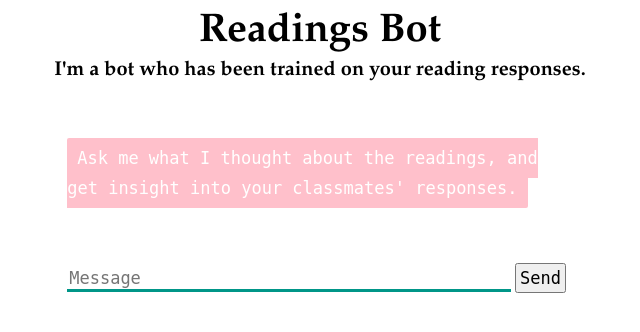
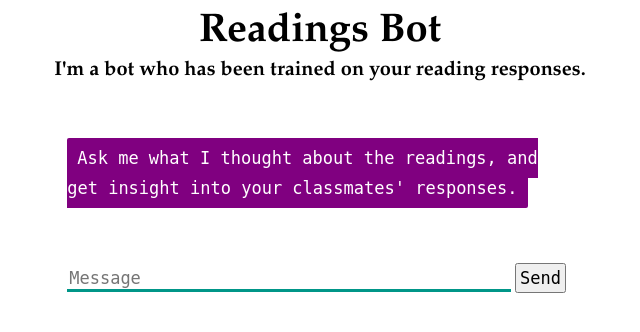
Before and after one commit to milesccoleman/readingsbot, a Flask app: page / in a window 1280 px wide. Shown: the top 332 px of the page, without its empty margins (320-960 px from the left). Run offline with Flask 2, Linux system fonts and the light colour scheme; some libraries are stand-ins or nearby versions.

Commit message:
Update style.css

```diff
--- a/static/style.css
+++ b/static/style.css
@@ -54,7 +54,7 @@ h3 {
 }
 
 .userText span {
-    background-color: white;
+    background-color: blue;
     padding: 10px;
     border-radius: 2px;
 }
@@ -68,7 +68,7 @@ h3 {
 }
 
 .botText span {
-    background-color: pink;
+    background-color: purple;
     padding: 10px;
     border-radius: 2px;
 }
```
